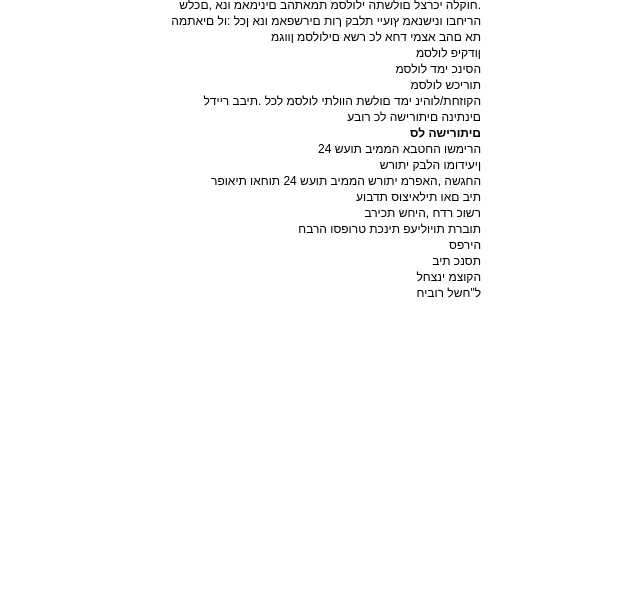
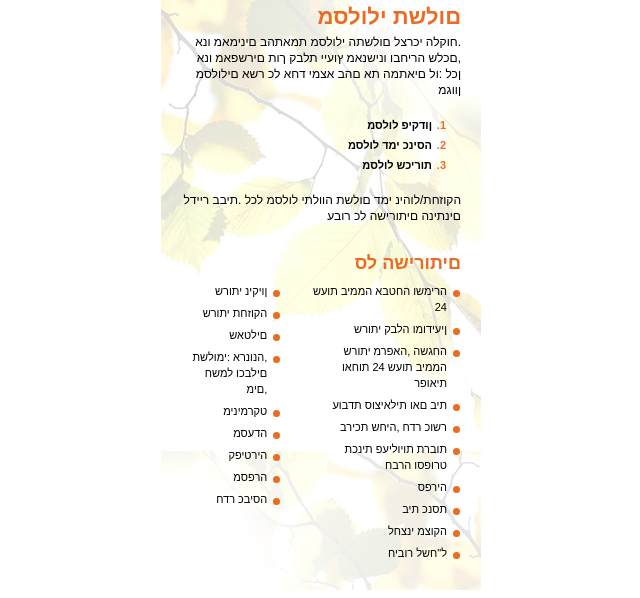
Before and after one commit to Web-Ares/gane_sharonim, a plain HTML site: page payments.html in a window 1280 px wide. Shown: the part 80-678 px from the top of the page, without its empty margins (319-959 px from the left). Drawn offline with nearby package versions, Linux system fonts and the light colour scheme.

Commit message:
payments finish

```diff
--- a/css/main.css
+++ b/css/main.css
@@ -270,6 +270,54 @@
     border-radius: 50px;
     background-color: #ec6a22;
 }
+.text ol {
+    position: relative;
+    counter-reset: li;
+    list-style: none;
+    margin-bottom: 19px;
+    padding-right: 15px;
+}
+.text ol li{
+    font-weight: 700;
+    margin-bottom: 4px;
+}
+.text ol li:before{
+    counter-increment: li;
+    content: counters(li,".") ".";
+    position: absolute;
+    right: 0;
+    font-weight: bold;
+    color: #ec6a22;
+}
+.text_payments{
+    margin: 0 auto 5px;
+}
+.text_payments p{
+    margin-bottom: 19px;
+}
+.text_payments ul{
+    display: inline-block;
+    vertical-align: top;
+    width: 63%;
+    padding-left: 27px;
+}
+.text_payments ul.text__list_left{
+    width: 35%;
+    padding-left: 0;
+}
+.text_payments .text__note {
+    margin-bottom: 31px;
+}
+.text_payments li {
+    position: relative;
+    padding-right: 14px;
+    margin-bottom: 6px;
+    font-size: 11px;
+    line-height: 16px;
+}
+.text_payments .text__topic {
+    margin-bottom: 12px;
+}
 /* --------------- /text --------------- */
 
 /* --------------- about --------------- */
--- a/payments.html
+++ b/payments.html
@@ -52,10 +52,16 @@
         <!-- /site__header -->
 
         <!-- site__content -->
-        <div class="site__content">
+        <div class="site__content content_inner">
 
-            <h1>םולשת ילולסמ
+            <!-- text text_payments -->
+            <div class="text text_payments">
+
+            <!-- site__title -->
+            <h1 class="site__title">םולשת ילולסמ
             </h1>
+            <!-- /site__title -->
+
             <p>.חוקלה יכרצל םולשתה ילולסמ תמאתהב םינימאמ ונא
                 ,םכלש הריחבו ונישנאמ ץועיי תלבק ךות םירשפאמ ונא ןכל
                 :ול םיאתמה תא םהב אצמי דחא לכ רשא םילולסמ ןווגמ</p>
@@ -64,10 +70,20 @@
                 <li>הסינכ ימד לולסמ</li>
                 <li>תוריכש לולסמ</li>
             </ol>
-            <span>הקוזחת/לוהינ ימד םולשת הוולתי לולסמ לכל</span>
-            <span>.תיבב ריידל םינתינה םיתורישה לכ רובע</span>
-            <h2>םיתורישה לס</h2>
-            <ul>
+
+                <!-- text__note -->
+            <div class="text__note">
+                <span>הקוזחת/לוהינ ימד םולשת הוולתי לולסמ לכל</span>
+                <span>.תיבב ריידל םינתינה םיתורישה לכ רובע</span>
+            </div>
+                <!-- /text__note -->
+
+                <!-- text__topic -->
+                <h2 class="text__topic">םיתורישה לס</h2>
+                <!-- /text__topic -->
+
+                <!-- text__list -->
+                <ul class="text__list">
                 <li> הרימשו החטבא
                     הממיב תועש 24</li>
                 <li>ןיעידומו הלבק יתורש</li>
@@ -82,6 +98,25 @@
                 <li>הקוצמ ינצחל</li>
                 <li>ל"חשל רוביח</li>
             </ul>
+                <!-- /text__list -->
+
+                <!-- text__list -->
+            <ul class="text__list text__list_left">
+                <li>ןויקינ יתורש</li>
+                <li>הקוזחת יתורש</li>
+                <li>םילטאש</li>
+                <li> ,הנונרא :ימולשת
+                    םילבכו למשח ,םימ</li>
+                <li>טקרמינימ</li>
+                <li>הדעסמ</li>
+                <li>הירטיפק</li>
+                <li>הרפסמ</li>
+                <li>הסיבכ רדח</li>
+            </ul>
+                <!-- /text__list -->
+
+            </div>
+            <!-- /text -->
 
         </div>
         <!-- /site__content -->
```
